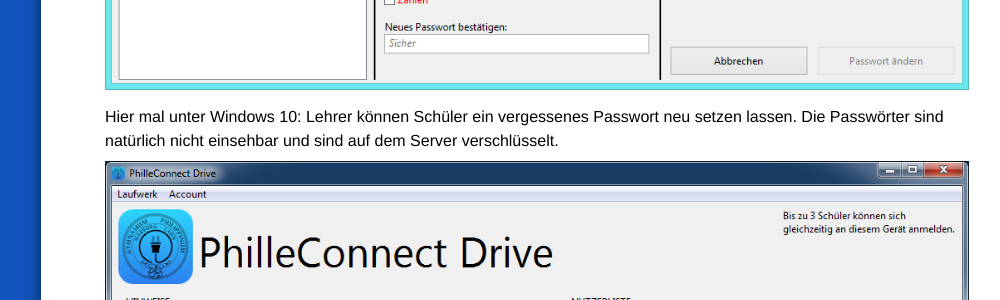
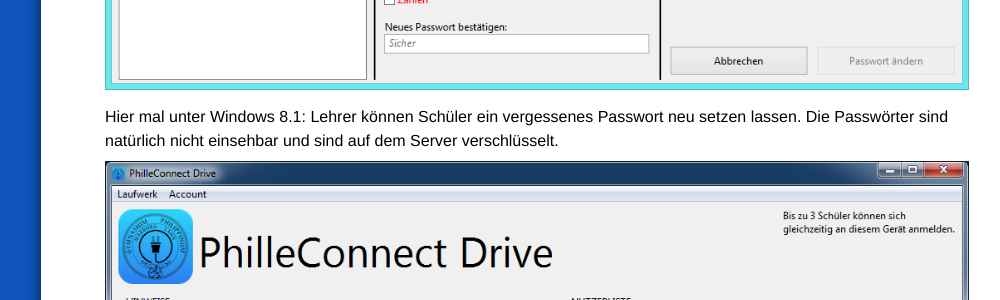
Before and after one commit to philleconnect/philleconnect.github.io, a Jekyll site: the page built from _pages/allgemein/05_screenshots.md, in a window 1280 px wide. Shown: the part 3829-4129 px from the top of the page, without its empty margins (247-1247 px from the left). Built offline with Jekyll 4.4.1, drawn with Linux system fonts in a browser that asks for light colours.

Commit message:
Fix screenshot texts

```diff
--- a/_pages/allgemein/05_screenshots.md
+++ b/_pages/allgemein/05_screenshots.md
@@ -30,7 +30,7 @@
 
 ![Reset Student Password]({{baseurl}}/assets/images/RSPForm.png)
 
-Hier mal unter Windows 10: Lehrer können Schüler ein vergessenes Passwort neu setzen lassen. Die Passwörter sind natürlich nicht einsehbar und sind auf dem Server verschlüsselt.
+Hier mal unter Windows 8.1: Lehrer können Schüler ein vergessenes Passwort neu setzen lassen. Die Passwörter sind natürlich nicht einsehbar und sind auf dem Server verschlüsselt.
 
 ![Student Client]({{baseurl}}/assets/images/ScreenDrive.png)
 
```
